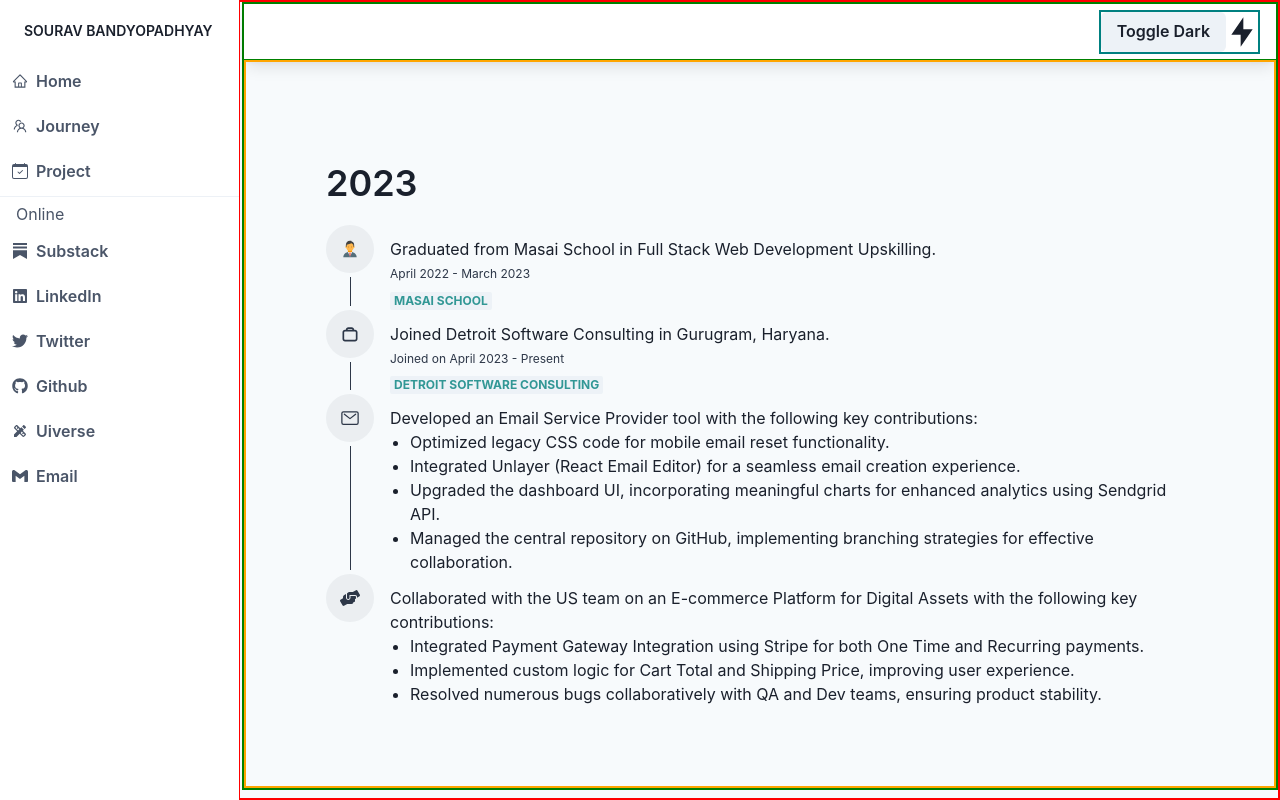
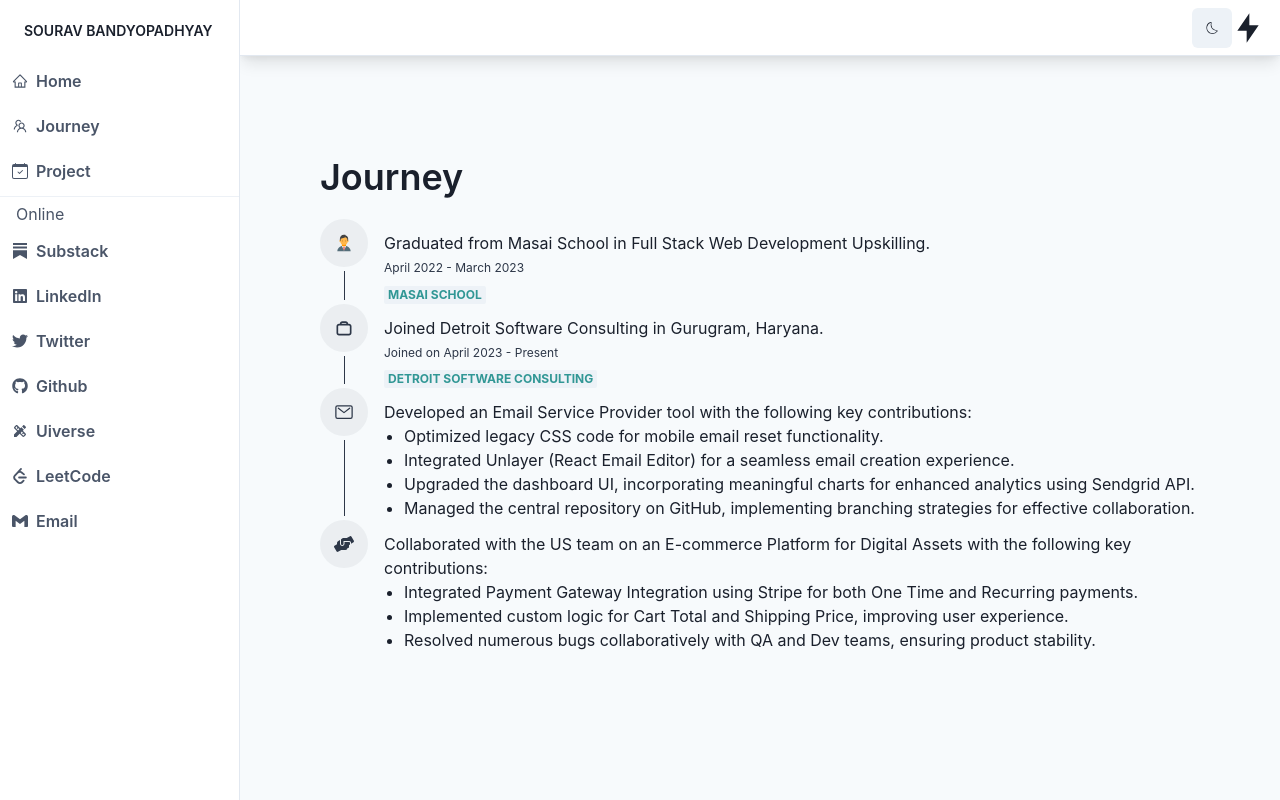
Before and after one commit to SouravBandyopadhyay/SouravBandyopadhyay.github.io, a React (Create React App) app: page /journey in a window 1280 px wide. Built offline with nearby package versions, Linux system fonts and the light colour scheme.

Commit message:
updated the leetcode and toggle iconbutton

```diff
--- a/src/App.jsx
+++ b/src/App.jsx
@@ -52,7 +52,7 @@ import {
   Divider,
 } from "@chakra-ui/react";
 import { AiOutlineTeam, AiOutlineHome } from "react-icons/ai";
-import { BsFolder2, BsCalendarCheck } from "react-icons/bs";
+import { BsCalendarCheck } from "react-icons/bs";
 import { FiMenu } from "react-icons/fi";
 import { RiFlashlightFill } from "react-icons/ri";
 import { InternalLink, ExternalLink } from "./Component/NavItem";
@@ -60,12 +60,14 @@ import AllRoutes from "./Routes/AllRoutes";
 import { FaLinkedin, FaTwitter, FaGithub } from "react-icons/fa";
 import { BsSubstack } from "react-icons/bs";
 import { MdDesignServices } from "react-icons/md";
-import { SiGmail } from "react-icons/si";
+import { SiGmail, SiLeetcode } from "react-icons/si";
+import { motion } from "framer-motion";
+import { CiDark, CiLight } from "react-icons/ci";
 const navItems = [
   { icon: AiOutlineHome, label: "Home", href: "/" },
   { icon: AiOutlineTeam, label: "Journey", href: "/journey" },
   // { icon: BsFolder2, label: "Extras", href: "/extra" },
-  { icon: BsCalendarCheck, label: "Project", href: "/Project" },
+  { icon: BsCalendarCheck, label: "Project", href: "/project" },
   // { icon: BsCalendarCheck, label: "Contact", href: "/Contact" },
 ];
 const onlinenavItems = [
@@ -95,11 +97,24 @@ const onlinenavItems = [
     href: "https://uiverse.io/profile/SouravBandyopadhyay",
   },
   {
+    icon: SiLeetcode,
+    label: "LeetCode",
+    href: "https://leetcode.com/Sourav_280598/",
+  },
+  {
     icon: SiGmail,
     label: "Email",
     href: "mailto:souravb.1998@gmail.com",
   },
 ];
+
+const spring = {
+  type: "spring",
+  stiffness: 700,
+  damping: 30,
+};
+
+const AnimatedButton = motion(IconButton);
 
 export default function Index() {
   const { colorMode, toggleColorMode } = useColorMode();
@@ -110,7 +125,7 @@ export default function Index() {
       as="section"
       bg={useColorModeValue("gray.50", "gray.700")}
       minH="100vh"
-      border="2px solid red"
+      // border="2px solid red"
     >
       <SidebarContent display={{ base: "none", md: "unset" }} />
       <Drawer isOpen={isOpen} onClose={onClose} placement="left">
@@ -122,7 +137,7 @@ export default function Index() {
       <Box
         ml={{ base: 0, md: 60 }}
         transition=".3s ease"
-        border="2px solid green"
+        // border="2px solid green"
       >
         <Flex
           as="header"
@@ -145,17 +160,23 @@ export default function Index() {
             size="md"
           />
 
-          <Flex align="center" border="2px solid teal">
-            <Button onClick={toggleColorMode}>
-              Toggle {colorMode === "light" ? "Dark" : "Light"}
-            </Button>
+          <Flex align="center">
+            <AnimatedButton
+              whileTap={{ scale: 0.95 }}
+              whileHover={{ scale: 1.05 }}
+              transition={spring}
+              onClick={toggleColorMode}
+            >
+              {colorMode === "light" ? <CiDark /> : <CiLight />}
+            </AnimatedButton>
+
             <Icon as={RiFlashlightFill} h={8} w={8} />
           </Flex>
         </Flex>
 
         {/* SECTION For Working On components */}
         <Box
-          border="2px solid orange"
+          // border="2px solid orange"
           as="main"
           p={14}
           minH="30rem"
--- a/src/Component/Journey.jsx
+++ b/src/Component/Journey.jsx
@@ -53,7 +53,7 @@ const Milestones2023 = () => {
       <VStack textAlign="start" align="start">
         <Box zIndex={5}>
           <Heading fontSize="4xl" fontWeight="600" my={5}>
-            2023
+            Journey
           </Heading>
           <Box>
             <MilestoneItem
```
Also changed, not shown: log.txt.
